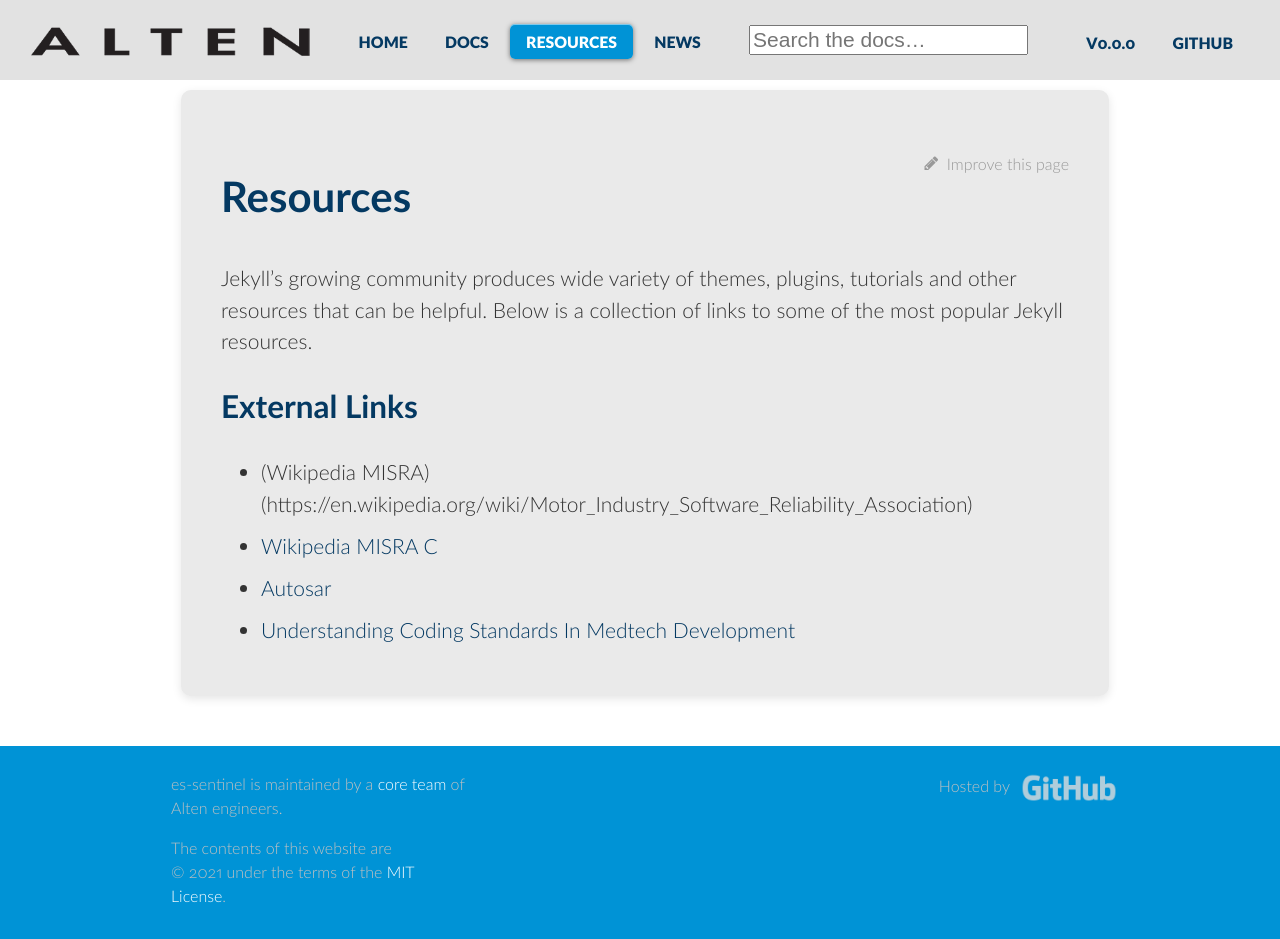
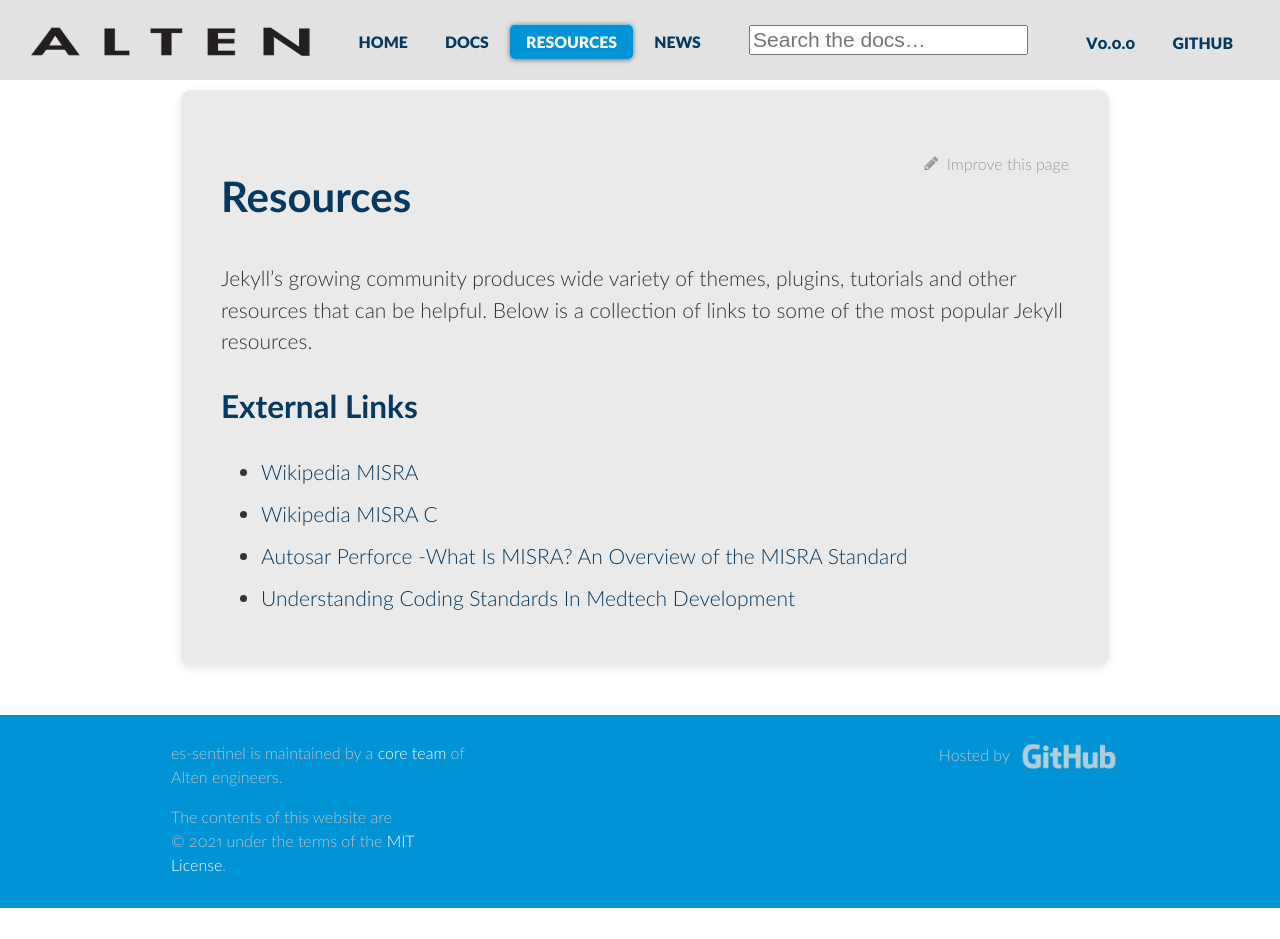
Before and after one commit to alten-labs/es-sentinel, a Jekyll site: the page built from docs/pages/resources.md, in a window 1280 px wide. Built offline with Jekyll 4.4.1, drawn with Linux system fonts in a browser that asks for light colours; comment, search, counter and statistics services are not loaded; after the commit the page ends 908 px from its top, so only the background shows below that.

Commit message:
update resources

```diff
--- a/docs/pages/resources.md
+++ b/docs/pages/resources.md
@@ -10,7 +10,8 @@ and other resources that can be helpful. Below is a collection of links to
 some of the most popular Jekyll resources.
 
 ## External Links
-- (Wikipedia MISRA)(https://en.wikipedia.org/wiki/Motor_Industry_Software_Reliability_Association)
+- [Wikipedia MISRA](https://en.wikipedia.org/wiki/Motor_Industry_Software_Reliability_Association)
 - [Wikipedia MISRA C](https://en.wikipedia.org/wiki/MISRA_C)
 - [Autosar](https://www.autosar.org/)
+[Perforce -What Is MISRA? An Overview of the MISRA Standard](https://www.perforce.com/resources/qac/what-misra-overview-misra-standard)
 - [Understanding Coding Standards In Medtech Development](https://www.meddeviceonline.com/doc/understanding-coding-standards-in-medtech-development-0001)
```
